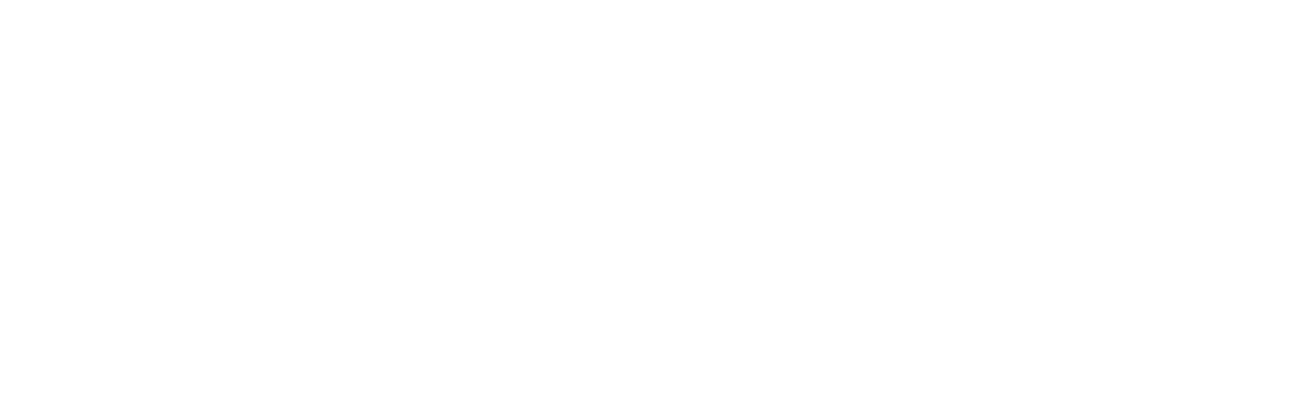
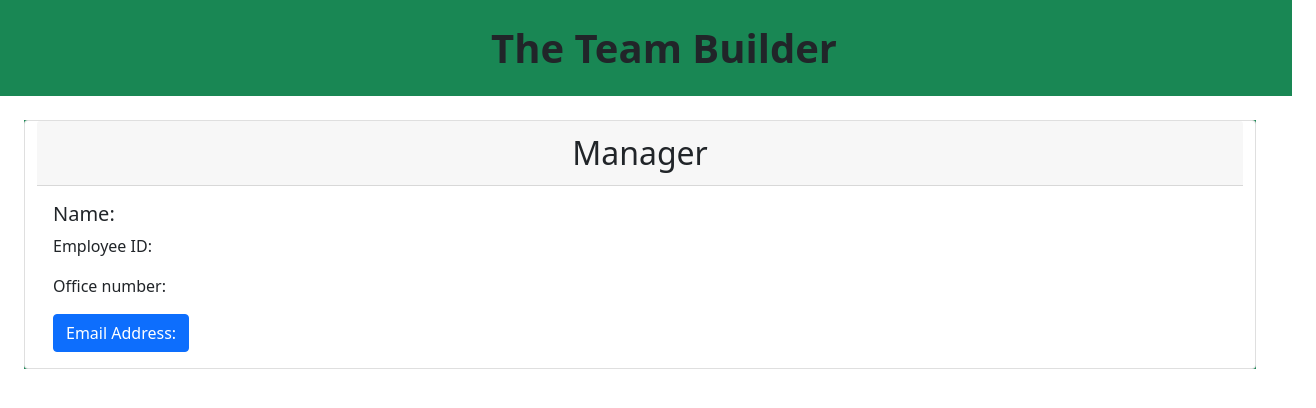
Before and after one commit to Jdouville8/Team-Profile-Generator, a website: page tester.html in a window 1280 px wide. Shown: the whole page, 1316 px wide, since content can reach past the window. Drawn offline with nearby package versions, Linux system fonts and the light colour scheme.

Commit message:
created Manager information space on html

```diff
--- a/index.js
+++ b/index.js
@@ -52,6 +52,7 @@ var teamBuilder = () => {
     AddMember
   } = answers;
   const theManager = new Manager(ManagerName, ManagerID, ManagerEmail, OfficeNumber)
+
   if (AddMember == "Engineer" || "Intern") {
       console.log("yoooooo")
   }
--- a/tester.html
+++ b/tester.html
@@ -3,9 +3,28 @@
 <head>
     <meta charset="UTF-8">
     <meta name="viewport" content="width=device-width, initial-scale=1.0">
+    <link href="https://cdn.jsdelivr.net/npm/bootstrap@5.0.0-beta2/dist/css/bootstrap.min.css" rel="stylesheet" integrity="sha384-BmbxuPwQa2lc/FVzBcNJ7UAyJxM6wuqIj61tLrc4wSX0szH/Ev+nYRRuWlolflfl" crossorigin="anonymous">
     <title>TeamBuilder</title>
 </head>
 <body>
+    <div class="row bg-success">
+        <h1 class="fs-1 fw-bold text-center m-4">The Team Builder</h1>
+    </div>
+
+    <!-- Manager Card -->
+    <div class="row bg-success m-4">
+        <div class="card">
+            <div class="card-header text-center fs-2">
+              Manager
+            </div>
+            <div class="card-body">
+              <h5 class="card-title">Name: </h5>
+              <p class="card-text">Employee ID: </p>
+              <p class="card-text">Office number: </p>
+              <a href="#" class="btn btn-primary">Email Address: </a>
+            </div>
+          </div>
+    </div>
 
 </body>
 </html>
```
